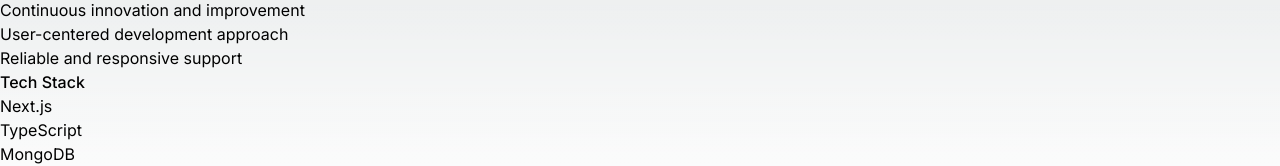
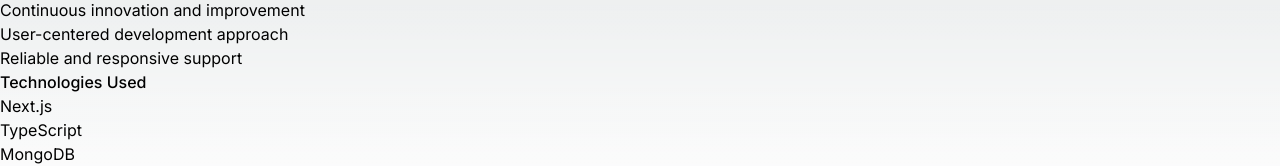
Before and after one commit to gengocodes/GenDo, a Next.js app: page /about in a window 1280 px wide. Shown: the part 290-456 px from the top of the page. Built offline with nearby package versions, Linux system fonts and the light colour scheme; no server answers.

Commit message:
improve about card

```diff
--- a/src/components/About.tsx
+++ b/src/components/About.tsx
@@ -46,7 +46,7 @@
           </div>
 
           <div className="about-section">
-            <h2 className="font-medium">Tech Stack</h2>
+            <h2 className="font-medium">Technologies Used</h2>
             <ul className="values-list">
               <li>Next.js</li>
               <li>TypeScript</li>
```
